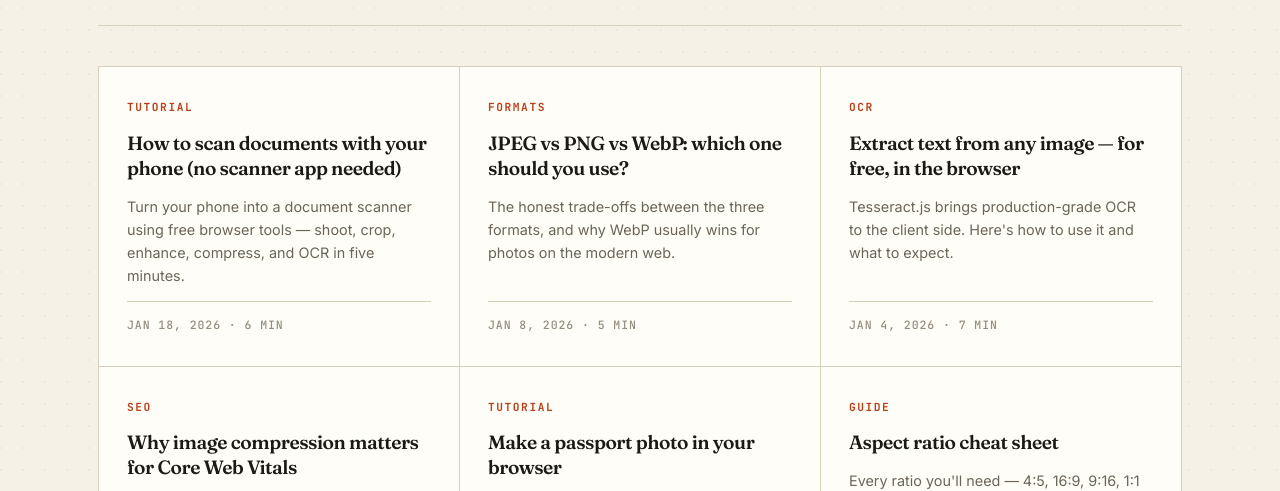
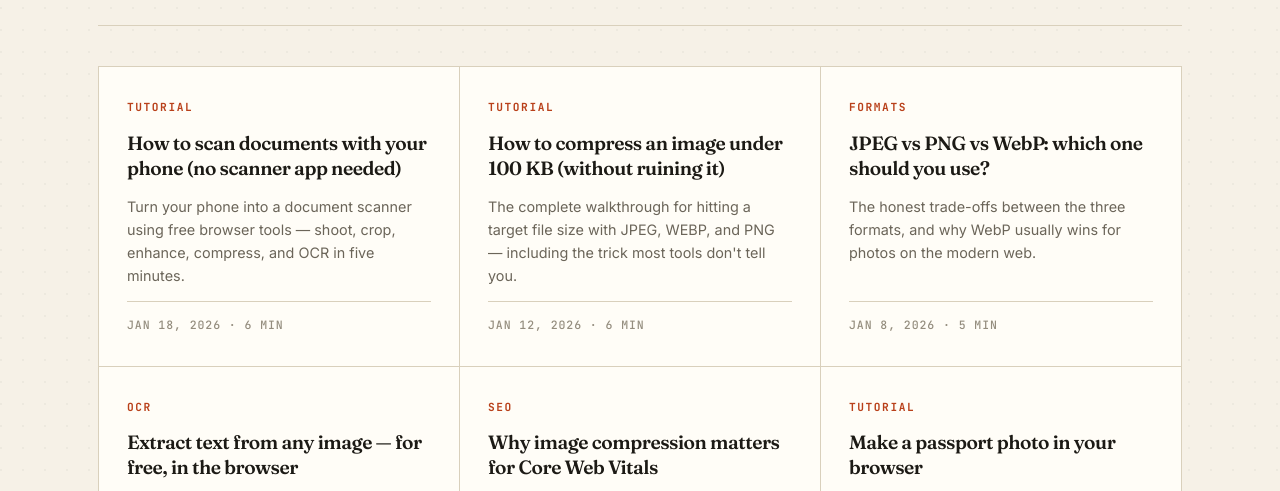
Before and after one commit to zohaib704-ai/Image-Resizer-Pro, a plain HTML site: page blog/index.html in a window 1280 px wide. Shown: the part 279-770 px from the top of the page. Drawn offline with Linux system fonts and the light colour scheme.

Commit message:
Update index.html

```diff
--- a/blog/index.html
+++ b/blog/index.html
@@ -48,7 +48,12 @@
 <div class="post-meta">Jan 18, 2026 · 6 min</div>
 </a>
 
-
+<a class="post-card" href="how-to-compress-image-under-100kb.html" style="text-decoration:none;border:none;color:inherit;">
+<span class="post-cat">Tutorial</span>
+<h3>How to compress an image under 100 KB (without ruining it)</h3>
+<p>The complete walkthrough for hitting a target file size with JPEG, WEBP, and PNG — including the trick most tools don't tell you.</p>
+<div class="post-meta">Jan 12, 2026 · 6 min</div>
+</a>
 
 <a class="post-card" href="jpeg-vs-png-vs-webp.html" style="text-decoration:none;border:none;color:inherit;">
 <span class="post-cat">Formats</span>
```
